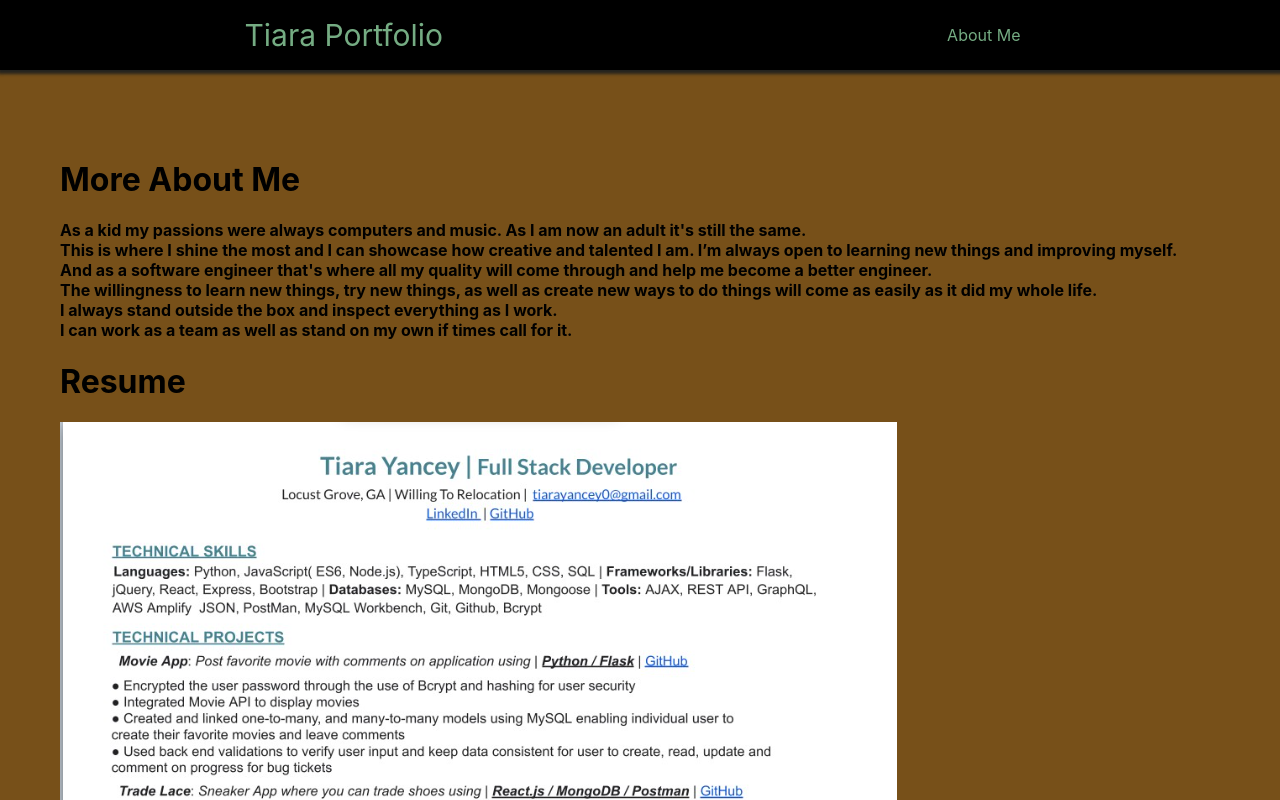
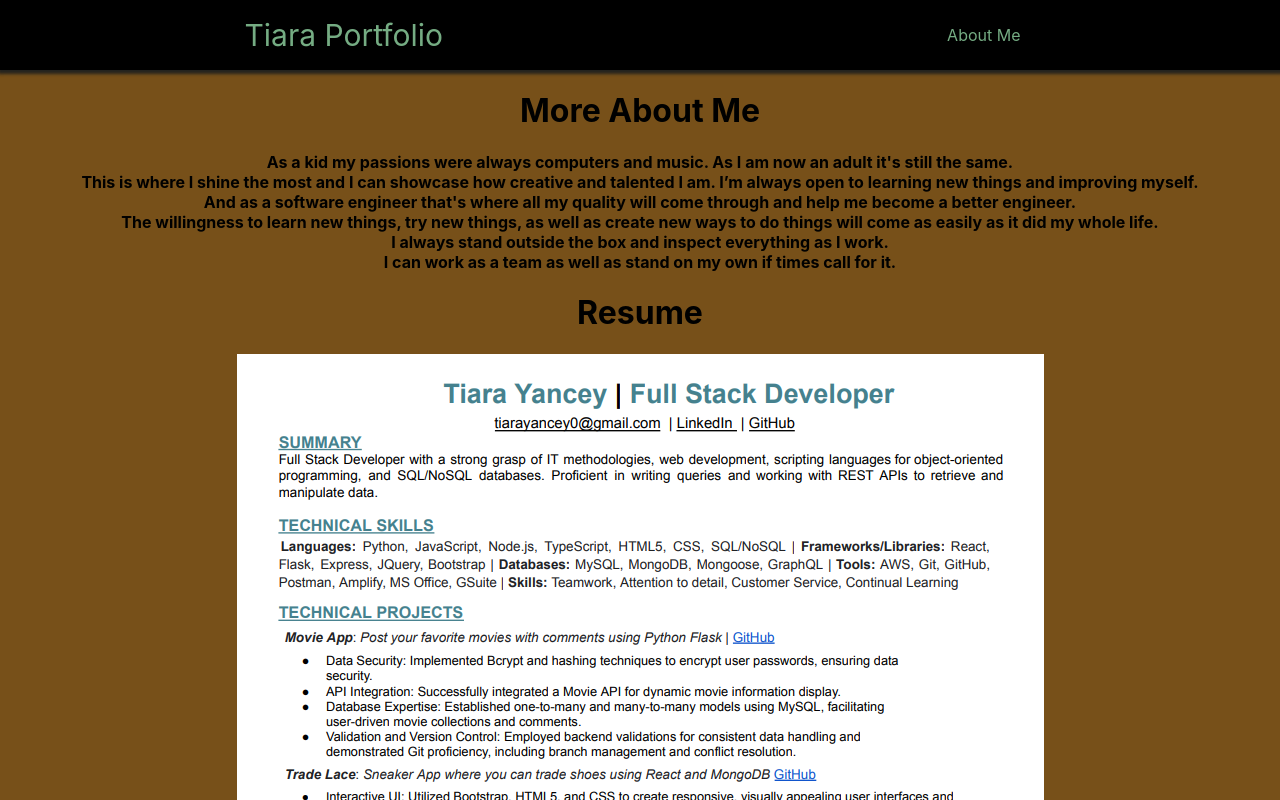
Before and after one commit to Tiarawayz/Portfolio, a React (Create React App) app: page /about in a window 1280 px wide. Shown: the top 800 px of the page. Built offline with nearby package versions, Linux system fonts and the light colour scheme.

Commit message:
update about.js

```diff
--- a/src/components/about.js
+++ b/src/components/about.js
@@ -1,9 +1,9 @@
 import React from 'react'
-import './fronted.css';
+import './contact.css';
 
 const About = () => {
   return (
-    <div className='top'>
+    <div className='more'>
       <div>
       <h1>More About Me</h1>
       <h4>As a kid my passions were always computers and music. As I am now an adult it's still the same.<br></br> This is where I shine the most and I can showcase how creative and talented I am. I’m always open to learning new things and improving myself.<br></br> And as a software engineer that's where all my quality will come through and help me become a better engineer.<br></br> The willingness to learn new things, try new things, as well as create new ways to do things will come as easily as it did my whole life.<br></br> I always stand outside the box and inspect everything as I work.<br></br> I can work as a team as well as stand on my own if times call for it. </h4>
@@ -11,7 +11,7 @@ const About = () => {
 
       <div>
         <h1>Resume</h1>
-        <img src='./images/page.png' alt='resume'></img>
+        <img src='./images/work2.png' alt='resume'></img>
 
       </div>
     </div>
--- a/src/components/contact.css
+++ b/src/components/contact.css
@@ -3,3 +3,7 @@
   margin-top: -50px;
   margin-bottom: 50px;
 }
+
+.more{
+  text-align: center;
+}
```
Also changed, not shown: public/images/work2.png (added).
